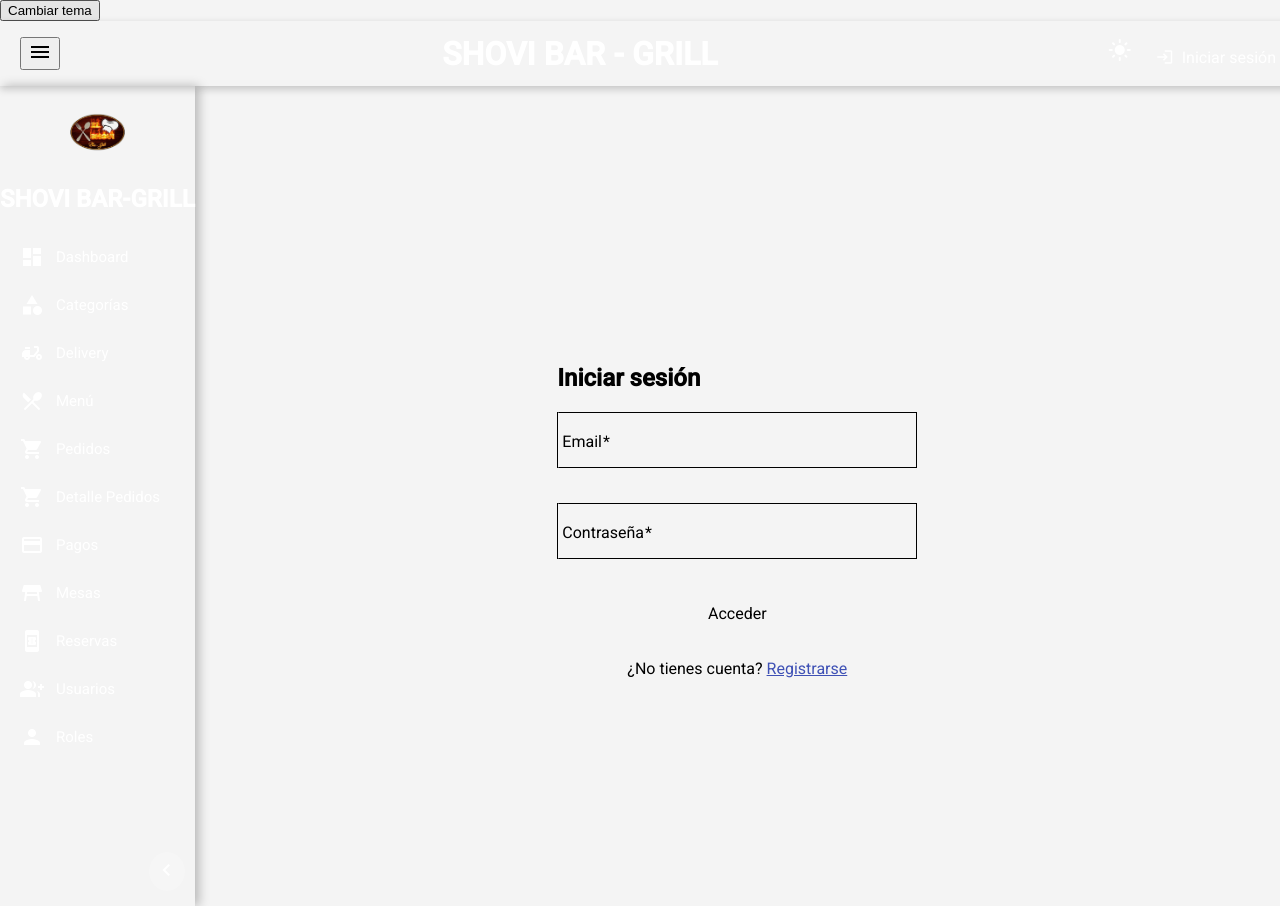
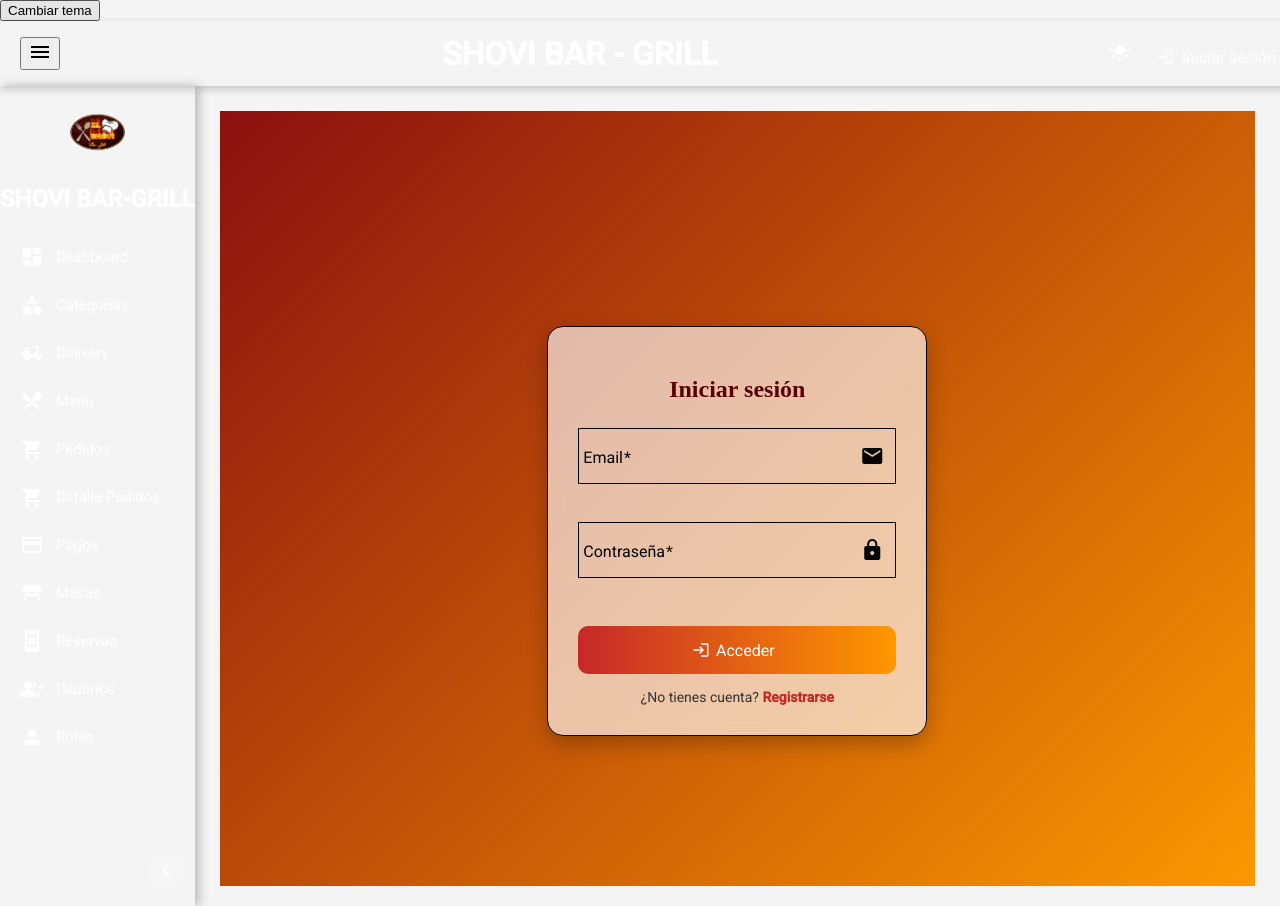
Before and after one commit to ElthonJohan/ElShoviBarGrill-Fronted, an Angular app: page /login in a window 1280 px wide. Built offline with nearby package versions, Linux system fonts and the light colour scheme.

Commit message:
Se Modifico los estilos para login

```diff
--- a/src/app/pages/login-component/login-component.css
+++ b/src/app/pages/login-component/login-component.css
@@ -1,27 +1,79 @@
+/* ==== Fondo Gourmet ==== */
 .login-container {
+  height: 100vh;
   display: flex;
+  align-items: center;
   justify-content: center;
-  align-items: center;
-  height: 100vh;
-}
-
-mat-card {
-  width: 400px;
+  background: linear-gradient(135deg, #8a0f0f, #ff9d00);
+  background-size: cover;
   padding: 20px;
 }
 
+/* ==== Tarjeta de Login ==== */
+.login-card {
+  width: 380px;
+  padding: 30px;
+  border-radius: 16px;
+  backdrop-filter: blur(10px);
+  background: rgba(255, 255, 255, 0.65);
+  box-shadow: 0 8px 20px rgba(0, 0, 0, 0.25);
+  animation: fadeIn 0.8s ease;
+}
+
+/* ==== Título ==== */
+.title {
+  text-align: center;
+  font-weight: 600;
+  margin-bottom: 25px;
+  color: #5a0000;
+  font-family: 'Poppins';
+}
+
+/* ==== Inputs ==== */
 .full-width {
   width: 100%;
-  margin-bottom: 15px;
+  margin-bottom: 18px;
 }
 
-.register-link {
-  margin-top: 10px;
-  text-align: center;
+mat-form-field {
+  border-radius: 10px !important;
 }
 
-.register-link a {
-  cursor: pointer;
-  color: #3f51b5;
+/* ==== Botón ==== */
+.login-btn {
+  width: 100%;
+  height: 48px;
+  font-size: 16px;
+  border-radius: 10px;
+  background: linear-gradient(to right, #c62828, #ff9800);
+  color: white;
+  margin-top: 10px;
+}
+
+.login-btn mat-icon {
+  margin-right: 6px;
+}
+
+/* ==== Texto secundario ==== */
+.register-text {
+  text-align: center;
+  margin-top: 15px;
+  font-size: 14px;
+  color: #333;
+}
+
+.register-text a {
+  color: #c62828;
+  font-weight: 600;
+  text-decoration: none;
+}
+
+.register-text a:hover {
   text-decoration: underline;
 }
+
+/* Animación */
+@keyframes fadeIn {
+  from { opacity: 0; transform: translateY(20px); }
+  to { opacity: 1; transform: translateY(0); }
+}
--- a/src/app/pages/login-component/login-component.html
+++ b/src/app/pages/login-component/login-component.html
@@ -1,23 +1,26 @@
 <div class="login-container">
-  <mat-card>
-    <h2>Iniciar sesión</h2>
+  <mat-card class="login-card" appearance="outlined">
+    <h2 class="title">Iniciar sesión</h2>
 
-    <form [formGroup]="form" (ngSubmit)="login()">
+    <form [formGroup]="form">
       <mat-form-field appearance="outline" class="full-width">
         <mat-label>Email</mat-label>
-        <input matInput type="email" formControlName="email" required />
+        <input matInput type="email" formControlName="email">
+        <mat-icon matSuffix>mail</mat-icon>
       </mat-form-field>
 
       <mat-form-field appearance="outline" class="full-width">
         <mat-label>Contraseña</mat-label>
-        <input matInput type="password" formControlName="password" required />
+        <input matInput type="password" formControlName="password">
+        <mat-icon matSuffix>lock</mat-icon>
       </mat-form-field>
 
-      <button mat-raised-button color="primary" type="submit" class="full-width">Acceder</button>
-
+      <button mat-raised-button color="primary" class="login-btn" (click)="login()">
+        <mat-icon>login</mat-icon> Acceder
+      </button>
     </form>
 
-    <div class="register-link">
+    <div class="register-text">
       ¿No tienes cuenta?
       <a (click)="goToRegister()">Registrarse</a>
     </div>
```
